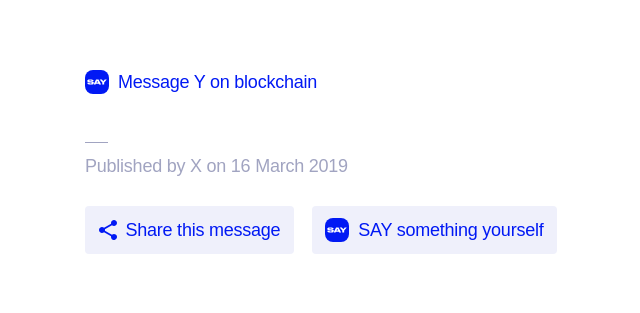
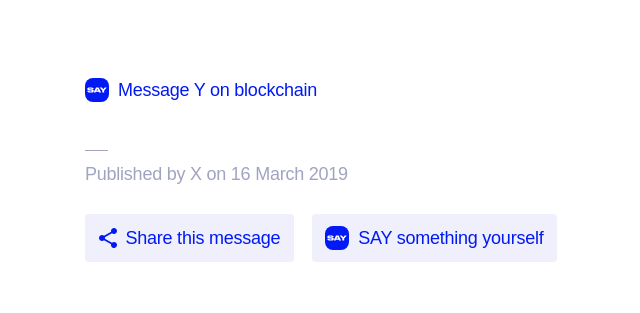
Before and after one commit to Rinta01/say-frontend, a plain HTML site: page index.html in a window 1280 px wide. Shown: the part 220-533 px from the top of the page, without its empty margins (319-959 px from the left). Drawn offline with Linux system fonts and the light colour scheme; no server answers.

Commit message:
Update style.css

```diff
--- a/style.css
+++ b/style.css
@@ -1,7 +1,7 @@
 body {
 	margin: 0;
 	padding: 0;
-	height: 100vh;
+	min-height: 100vh;
 	width: 100%;
 	display: flex;
 	justify-content: center;
@@ -13,6 +13,7 @@
 	flex-direction: column;
 	justify-content: center;
 	align-items: flex-start;
+	padding-top: 1em;
 }
 .container * {
 	letter-spacing: -0.24px;
```
